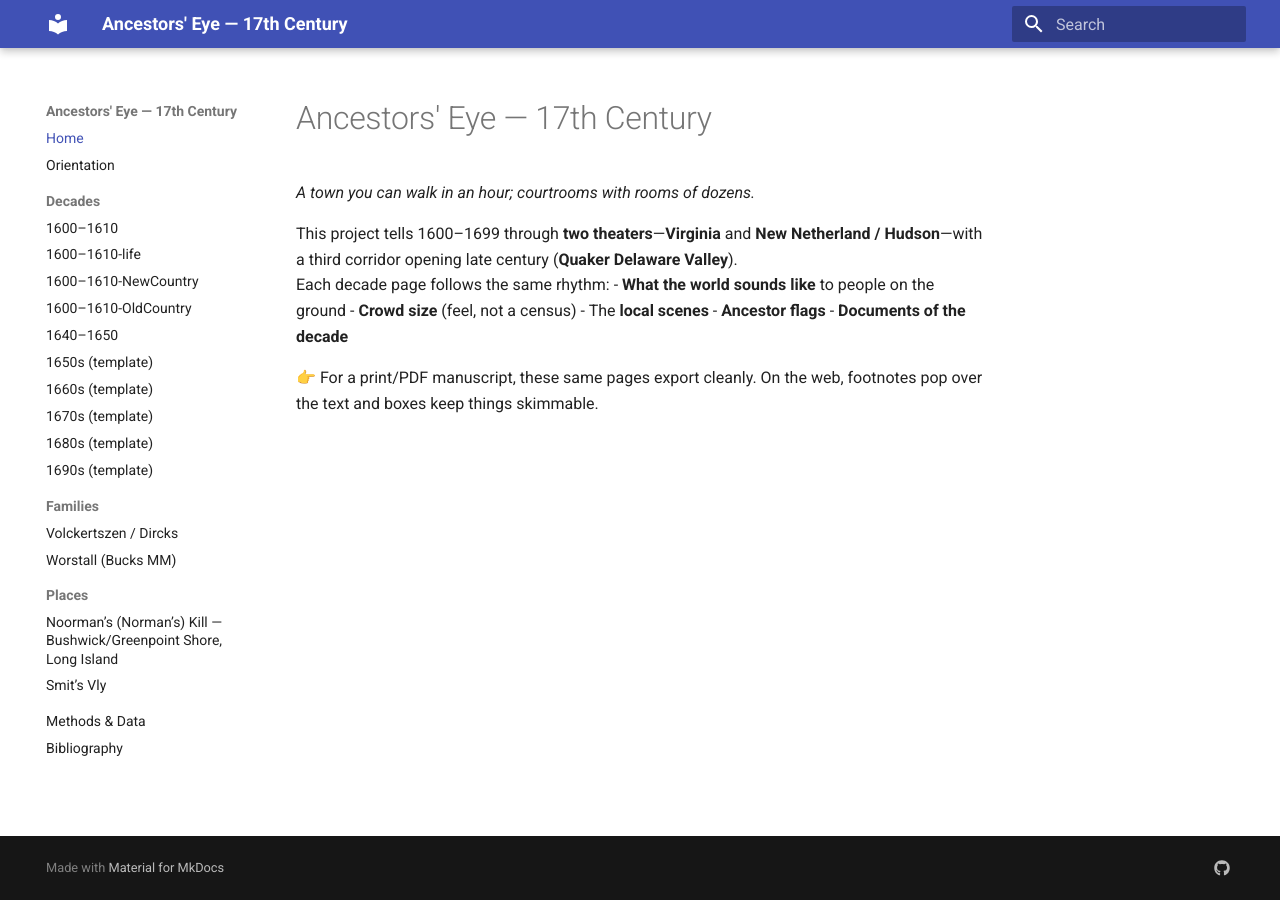
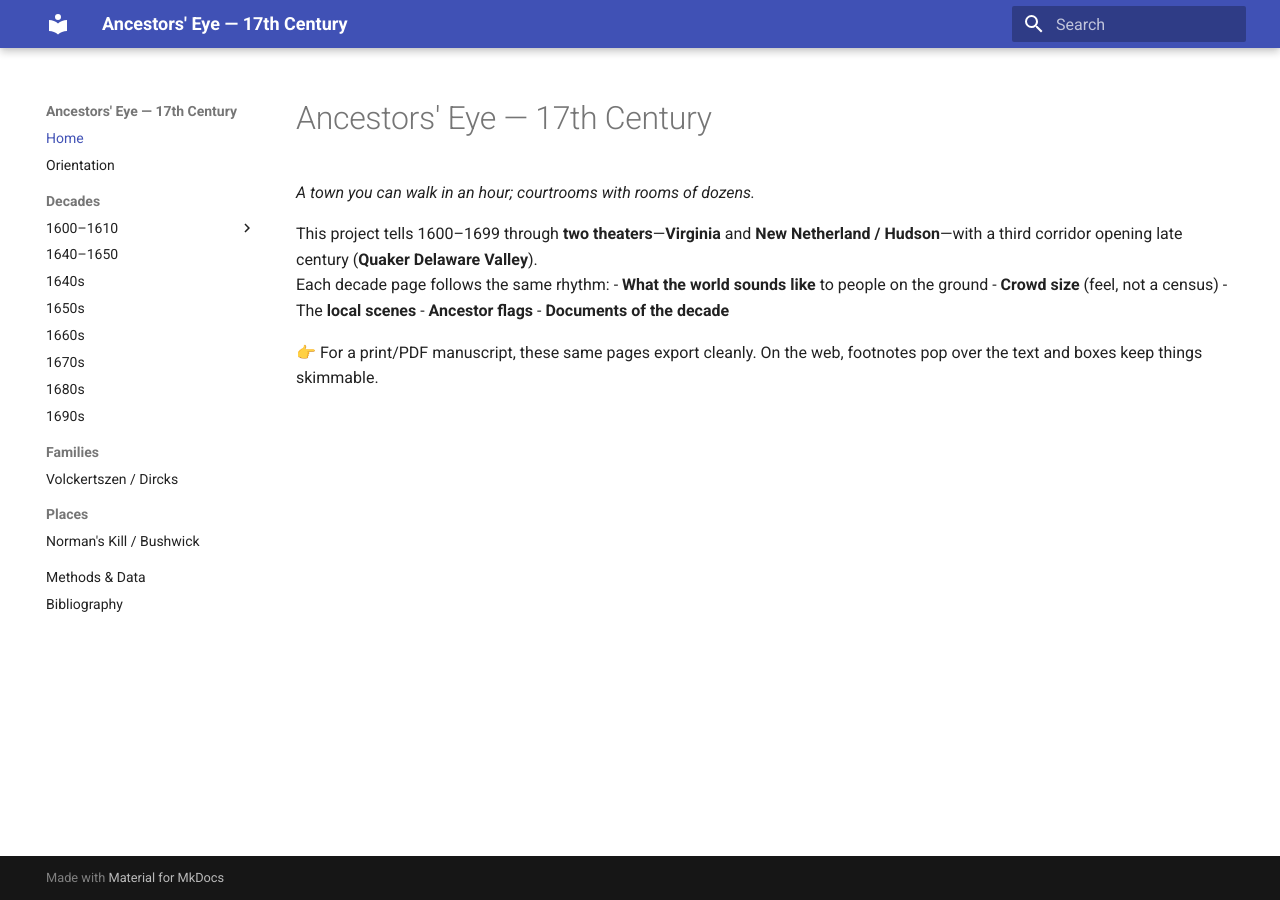
Before and after one commit to BillWorstell/WorstellWitnessWaybackMachine, an MkDocs documentation site: the page built from docs/index.md, in a window 1280 px wide. Built offline with MkDocs 1.6.1 and Material for MkDocs 9.7.7, drawn with Linux system fonts in a browser that asks for light colours; some of the changed lines change nothing that is shown.

Commit message:
Nav: switch decades to folder structure; add 1600-1610 downloads

```diff
--- a/mkdocs.yml
+++ b/mkdocs.yml
@@ -1,41 +1,16 @@
-site_name: Ancestors' Eye — 17th Century
-site_description: Decade-by-decade essays and dossiers (Virginia, New Netherland, Quaker Delaware Valley)
+site_name: "Ancestors' Eye — 17th Century"
+site_url: "https://billworstell.github.io/WorstellWitnessWaybackMachine/"
+
 theme:
   name: material
   features:
     - navigation.sections
-    - navigation.instant
-    - content.code.copy
-    - toc.follow
-  palette:
-    scheme: default
-nav:
-  - Home: index.md
-  - Orientation: overview.md
-  - Decades:
-      - 1600–1610: decades/1600-1610.md
-      - 1600–1610-life: decades/1600-1610-life.md
-      - 1600–1610-NewCountry: decades/1600-1610-NewCountry.md
-      - 1600–1610-OldCountry: decades/1600-1610-OldCountry.md
-      - 1640–1650: decades/1640-1650.md
-      - 1650s (template): decades/1650s.md
-      - 1660s (template): decades/1660s.md
-      - 1670s (template): decades/1670s.md
-      - 1680s (template): decades/1680s.md
-      - 1690s (template): decades/1690s.md
-  - Families:
-      - Volckertszen / Dircks: families/volckertszen-dircks.md
-      - Worstall (Bucks MM): families/worstall.md
-  - Places:
-      - Noorman’s (Norman’s) Kill — Bushwick/Greenpoint Shore, Long Island: places/normans-kill-bushwick.md
+    - navigation.indexes
+    - toc.integrate
 
-      - Smit’s Vly: places/smits-vly.md
-  - Methods & Data: methods-data.md
-  - Bibliography: bibliography.md
-extra:
-  social:
-    - icon: fontawesome/brands/github
-      link: https://github.com/yourname/ancestor-17c
+plugins:
+  - search
+
 markdown_extensions:
   - admonition
   - footnotes
@@ -43,3 +18,36 @@
   - md_in_html
   - toc:
       permalink: true
+
+nav:
+  - Home: index.md
+  - Orientation: overview.md
+
+  - Decades:
+      - "1600–1610":
+          - Overview: "decades/1600-1610/1600-1610.md"
+          - "What life felt like": "decades/1600-1610/1600-1610-life.md"
+          - "New Country": "decades/1600-1610/1600-1610-NewCountry.md"
+          - "Old Country": "decades/1600-1610/1600-1610-OldCountry.md"
+          - Downloads:
+              - "1600–1610 (PDF)": "downloads/decades/1600-1610/1600-1610.pdf"
+              - "What life felt like (PDF)": "downloads/decades/1600-1610/1600-1610-life.pdf"
+              - "New Country (PDF)": "downloads/decades/1600-1610/1600-1610-NewCountry.pdf"
+              - "Old Country (PDF)": "downloads/decades/1600-1610/1600-1610-OldCountry.pdf"
+              - "Hudson 1609 (PDF)": "downloads/decades/1600-1610/Hudson 1609.pdf"
+      - "1640–1650": "decades/1640-1650.md"
+      - "1640s": "decades/1640s.md"
+      - "1650s": "decades/1650s.md"
+      - "1660s": "decades/1660s.md"
+      - "1670s": "decades/1670s.md"
+      - "1680s": "decades/1680s.md"
+      - "1690s": "decades/1690s.md"
+
+  - Families:
+      - "Volckertszen / Dircks": "families/volckertszen-dircks.md"
+
+  - Places:
+      - "Norman's Kill / Bushwick": "places/normans-kill-bushwick.md"
+
+  - Methods & Data: methods-data.md
+  - Bibliography: bibliography.md
```
